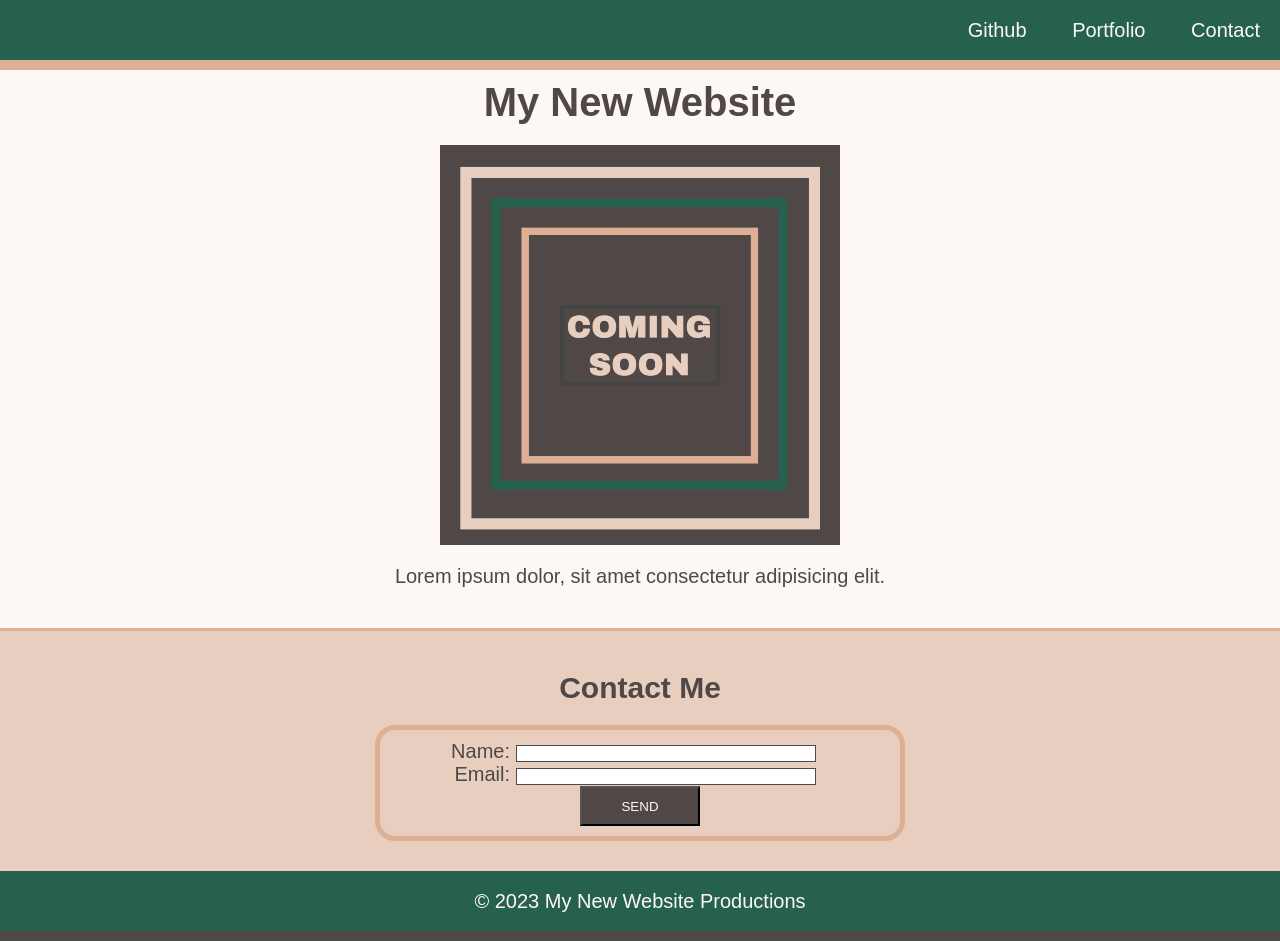
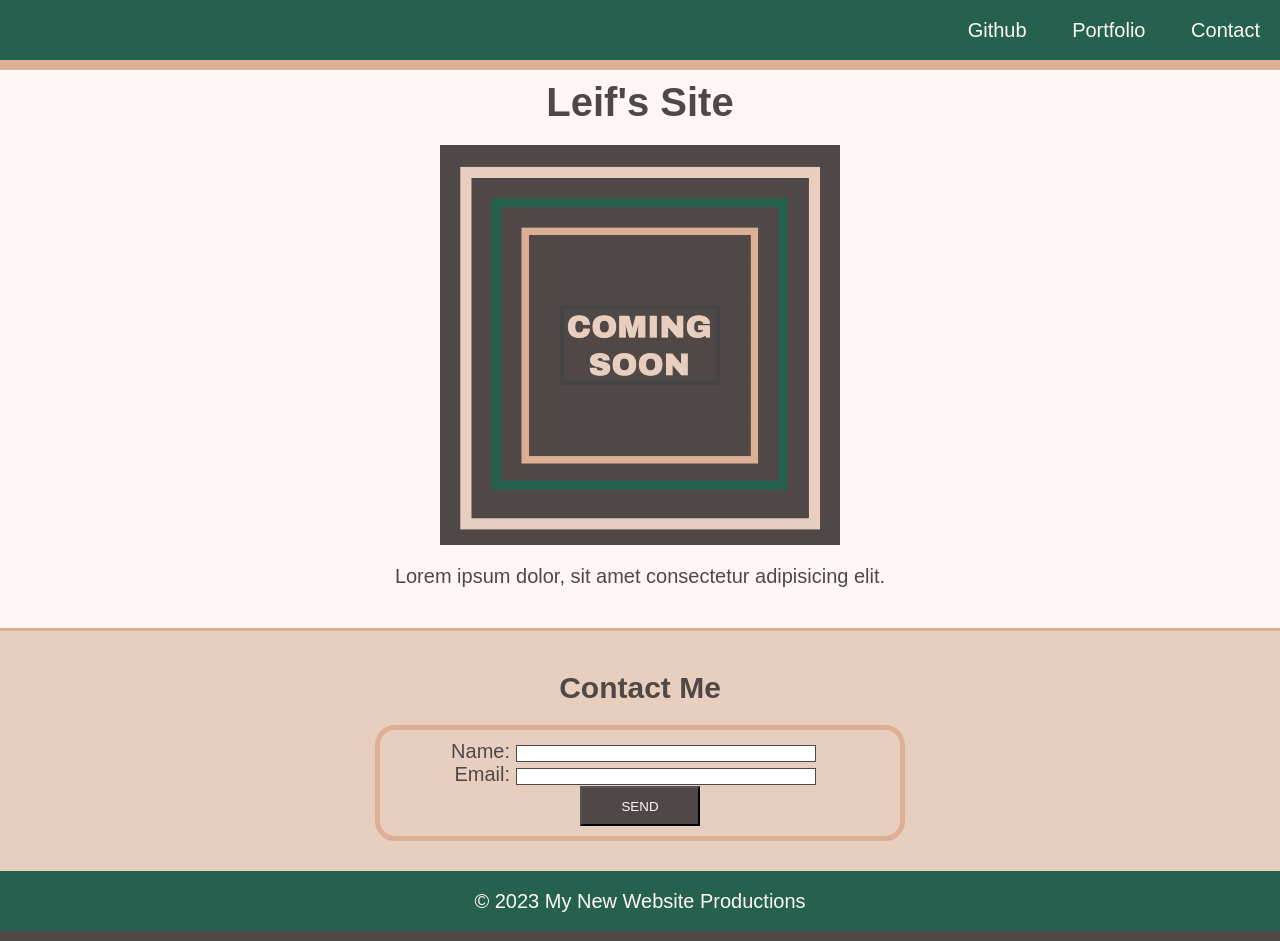
Before and after one commit to leifehetland/landing-page-the-sequel, a plain HTML site: page index.html in a window 1280 px wide. Drawn offline with Linux system fonts and the light colour scheme.

Commit message:
made changes to header

```diff
--- a/index.html
+++ b/index.html
@@ -19,7 +19,7 @@
   </header>
 
   <main>
-    <h1 class="text-center">My New Website</h1>
+    <h1 class="text-center">Leif's Site</h1>
     <figure>
       <img src="./assets/images/image-1.png" alt="Graphic with Coming Soon text">
       <figcaption class="text-center">Lorem ipsum dolor, sit amet consectetur adipisicing elit.</figcaption>
```
